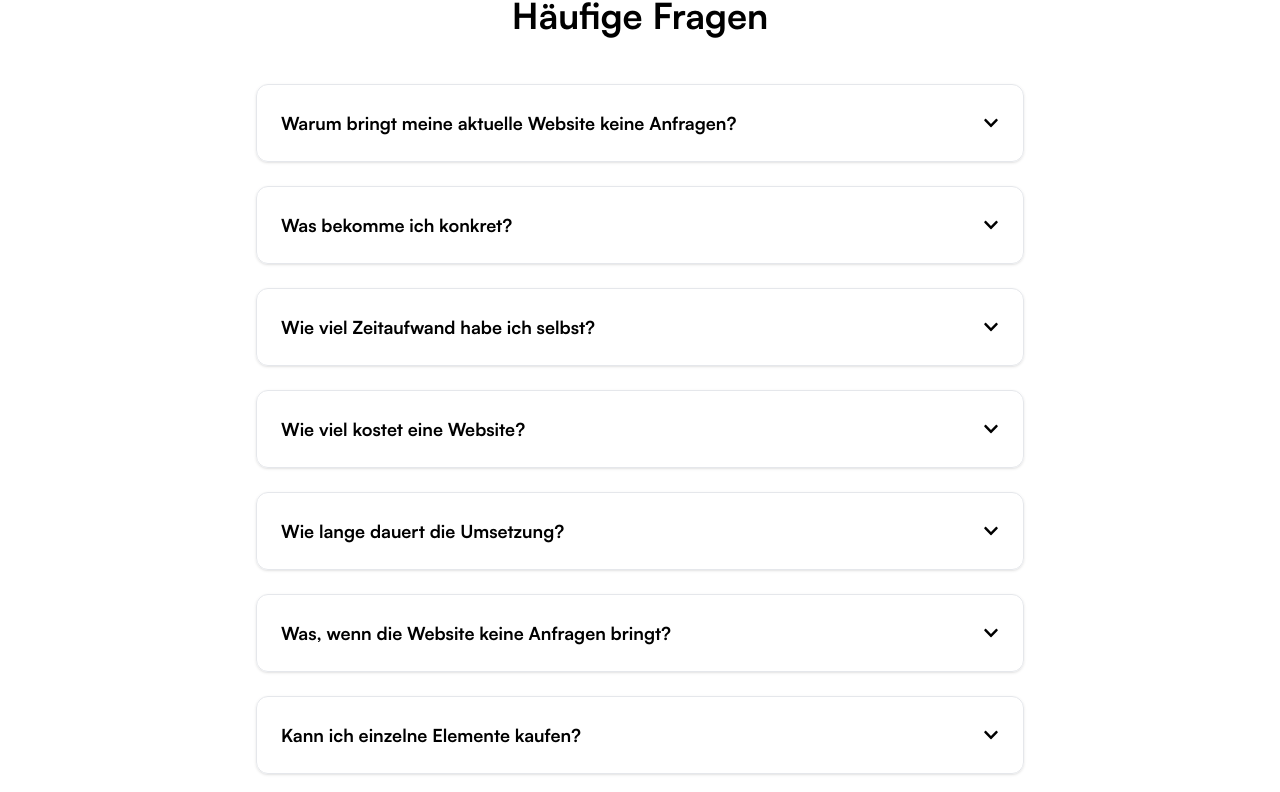
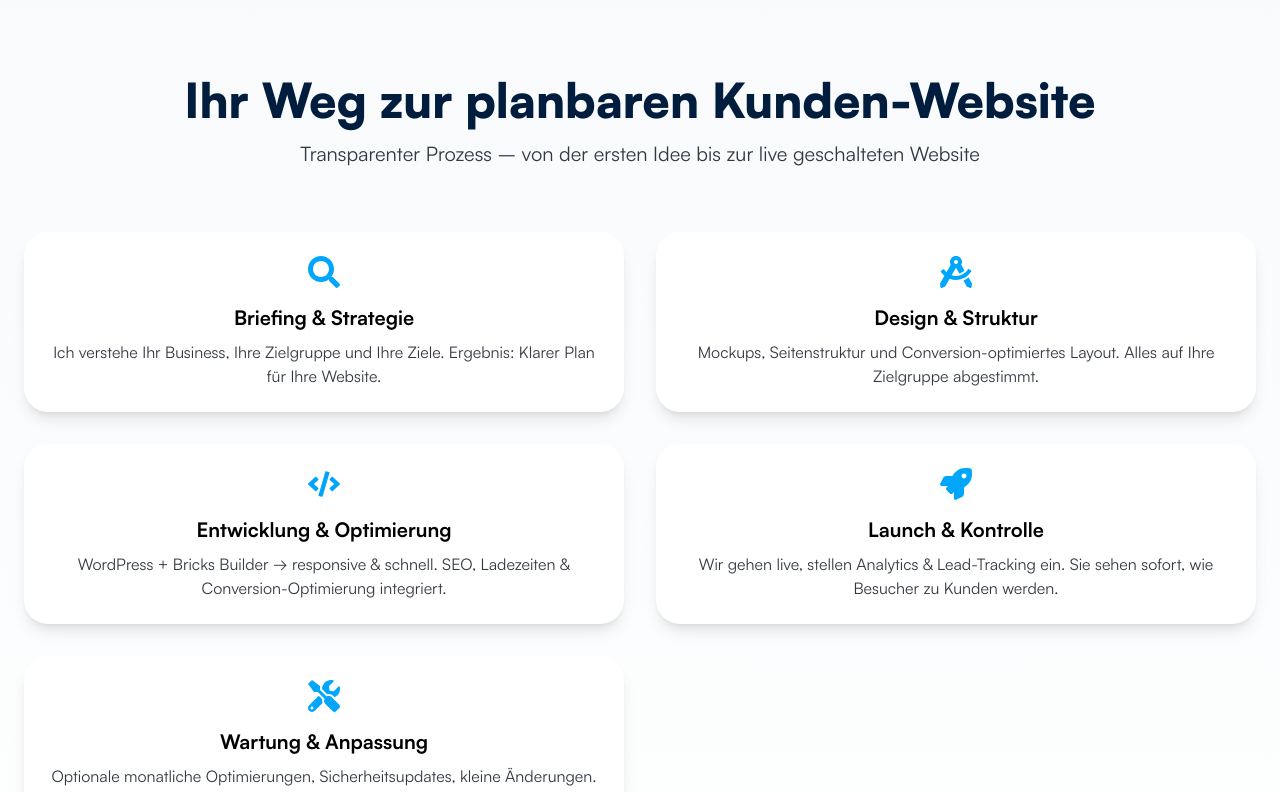
Before and after one commit to Franco-Cipolla/franco-cipolla-website, a React (Vite) app: page / in a window 1280 px wide. Shown: the part 4317-5109 px from the top of the page. Built offline with nearby package versions, Linux system fonts and the light colour scheme; no server answers.

Commit message:
`Updated FAQSection component to use CTA1 instead of CTA2 and added ProcessSection to HomePage component`

```diff
--- a/src/components/FAQSection.jsx
+++ b/src/components/FAQSection.jsx
@@ -1,7 +1,7 @@
 import React, { useRef, useEffect, useState } from 'react'
 import { gsap, ScrollTrigger } from './gsapSetup'
 import { FaChevronDown } from 'react-icons/fa'
-import CTA2 from './CTA2'
+import CTA1 from './CTA1'
 
 gsap.registerPlugin(ScrollTrigger)
 
@@ -205,7 +205,7 @@ const FAQSection = () => {
           Noch unsicher, ob das für Sie Sinn macht? <br />
           Lassen Sie uns gemeinsam klären, wie Ihre Website direkt neue Kunden bringen kann.
         </p>
-        <CTA2 />
+        <CTA1 />
       </div>
     </section>
   )
--- /dev/null
+++ b/src/components/ProcessSection.jsx
@@ -0,0 +1,104 @@
+import React, { useRef, useEffect } from 'react';
+import { FaSearch, FaDraftingCompass, FaCode, FaRocket, FaTools } from 'react-icons/fa';
+import { gsap } from 'gsap';
+import { ScrollTrigger } from 'gsap/ScrollTrigger';
+import CTA1 from './CTA1';
+
+gsap.registerPlugin(ScrollTrigger);
+
+const ProcessSection = () => {
+  const sectionRef = useRef(null);
+  const stepRefs = useRef([]);
+
+  useEffect(() => {
+    stepRefs.current.forEach((el, index) => {
+      if (!el) return;
+      gsap.fromTo(
+        el,
+        { y: 50, opacity: 0 },
+        {
+          y: 0,
+          opacity: 1,
+          duration: 0.8,
+          delay: index * 0.1,
+          scrollTrigger: {
+            trigger: el,
+            start: 'top 80%',
+          },
+        }
+      );
+    });
+  }, []);
+
+  const steps = [
+    {
+      icon: <FaSearch className="text-[#00A6FB] w-6 h-6 md:w-8 md:h-8" />,
+      title: 'Briefing & Strategie',
+      description:
+        'Ich verstehe Ihr Business, Ihre Zielgruppe und Ihre Ziele. Ergebnis: Klarer Plan für Ihre Website.',
+    },
+    {
+      icon: <FaDraftingCompass className="text-[#00A6FB] w-6 h-6 md:w-8 md:h-8" />,
+      title: 'Design & Struktur',
+      description:
+        'Mockups, Seitenstruktur und Conversion-optimiertes Layout. Alles auf Ihre Zielgruppe abgestimmt.',
+    },
+    {
+      icon: <FaCode className="text-[#00A6FB] w-6 h-6 md:w-8 md:h-8" />,
+      title: 'Entwicklung & Optimierung',
+      description:
+        'WordPress + Bricks Builder → responsive & schnell. SEO, Ladezeiten & Conversion-Optimierung integriert.',
+    },
+    {
+      icon: <FaRocket className="text-[#00A6FB] w-6 h-6 md:w-8 md:h-8" />,
+      title: 'Launch & Kontrolle',
+      description:
+        'Wir gehen live, stellen Analytics & Lead-Tracking ein. Sie sehen sofort, wie Besucher zu Kunden werden.',
+    },
+    {
+      icon: <FaTools className="text-[#00A6FB] w-6 h-6 md:w-8 md:h-8" />,
+      title: 'Wartung & Anpassung',
+      description:
+        'Optionale monatliche Optimierungen, Sicherheitsupdates, kleine Änderungen. Flexibel, ohne Vertragsbindung.',
+    },
+  ];
+
+  return (
+    <section
+      ref={sectionRef}
+      className="relative py-20 my-20 px-4 md:px-6 bg-gradient-to-b from-[#f8fafc] to-white"
+    >
+      <div className="max-w-7xl mx-auto text-center mb-16">
+        <h2 className="text-4xl md:text-5xl font-black text-[#001D3D] mb-4">
+          Ihr Weg zur planbaren Kunden-Website
+        </h2>
+        <p className="text-lg md:text-xl text-[#000814]/80 max-w-3xl mx-auto">
+          Transparenter Prozess – von der ersten Idee bis zur live geschalteten Website
+        </p>
+      </div>
+
+      <div className="grid grid-cols-1 md:grid-cols-2 2xl:grid-cols-5 gap-8 max-w-7xl mx-auto mb-16">
+        {steps.map((step, index) => (
+          <div
+            key={index}
+            ref={(el) => (stepRefs.current[index] = el)}
+            className="bg-white rounded-3xl p-6 shadow-lg flex flex-col items-center text-center hover:shadow-2xl transition-shadow duration-300"
+          >
+            <div className="mb-4">{step.icon}</div>
+            <h3 className="font-semibold text-lg md:text-xl mb-2">{step.title}</h3>
+            <p className="text-[#000814]/80 text-sm md:text-base">{step.description}</p>
+          </div>
+        ))}
+      </div>
+
+      <div className="text-center">
+        <CTA1 />
+        <p className="text-[13px] text-[#000814]/60 mt-3">
+          Kostenloses Erstgespräch – unverbindlich & ohne Risiko
+        </p>
+      </div>
+    </section>
+  );
+};
+
+export default ProcessSection;
--- a/src/pages/HomePage.jsx
+++ b/src/pages/HomePage.jsx
@@ -6,6 +6,7 @@ import Service from '../components/Service'
 import FAQSection from '../components/FAQSection'
 import Contact from '../components/Contact'
 import CTAHome from '../components/CTAHome'
+import ProcessSection from '../components/ProcessSection'
 const HomePage = () => {
 
   return (
@@ -15,6 +16,7 @@ const HomePage = () => {
       <ServiceMarquee />
       <ProblemSolution />
       <Service />
+      <ProcessSection />
       <FAQSection />
       <CTAHome />
       <Contact />
```
